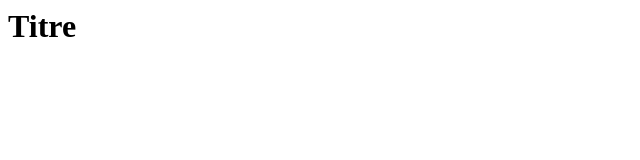
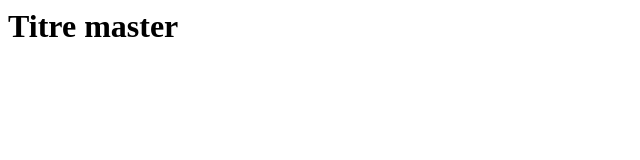
Before and after one commit to Leakune/cours_git, a plain HTML site: page index.html in a window 1280 px wide. Shown: the whole page, without its empty margins (0-640 px from the left). Drawn offline with Linux system fonts and the light colour scheme.

Commit message:
Add titre master2

```diff
--- a/index.html
+++ b/index.html
@@ -1,3 +1,3 @@
 <body>
-<h1>Titre</h1>
+<h1>Titre master</h1>
 </body>
```
